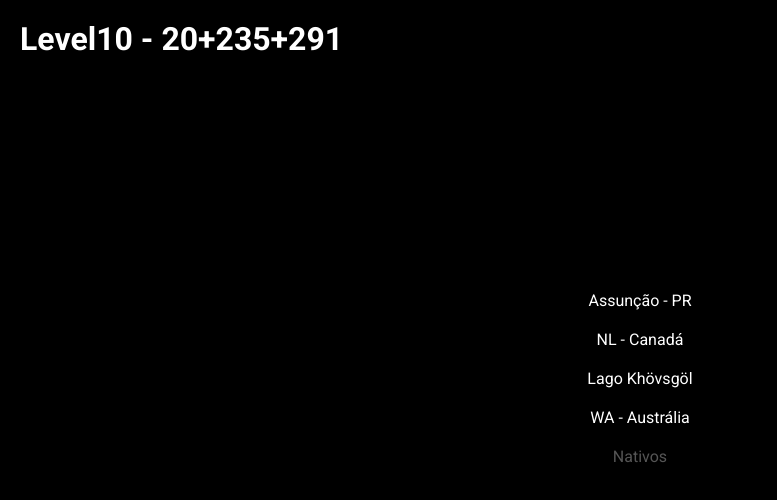
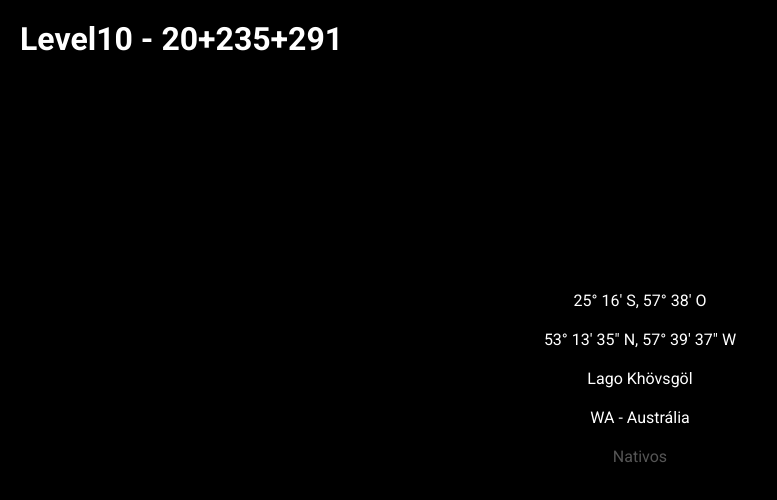
Before and after one commit to JoaoVitor128/CaFrI, a React (Vite) app: page /morta in a window 1280 px wide. Shown: the top 500 px of the page, without its empty margins (0-777 px from the left). Built offline with nearby package versions, Linux system fonts and the light colour scheme.

Commit message:
Level 10 - Dificultamento

```diff
--- a/src/Routes/Level10.jsx
+++ b/src/Routes/Level10.jsx
@@ -5,8 +5,8 @@ const Level10 = () => {
     <div>
         <h1>Level10 - 20+235+291</h1>
         <div className="container">
-            <p>Assunção - PR</p>
-            <p>NL - Canadá</p>
+            <p>25° 16′ S, 57° 38′ O</p>
+            <p>53° 13' 35" N, 57° 39' 37" W</p>
             <p>Lago Khövsgöl</p>
             <p>WA - Austrália</p>
             <p className="secondary">Nativos</p>
```
